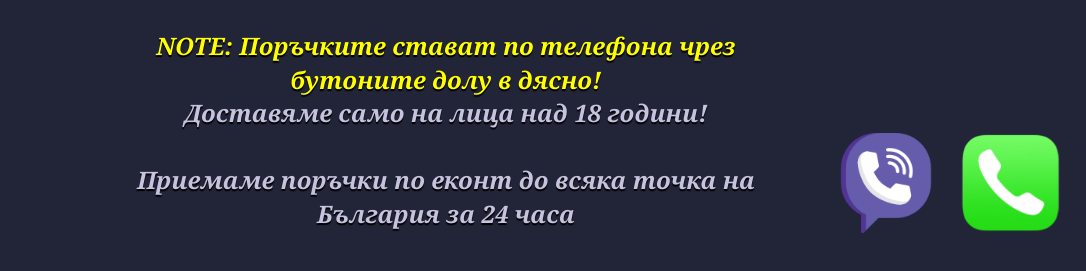
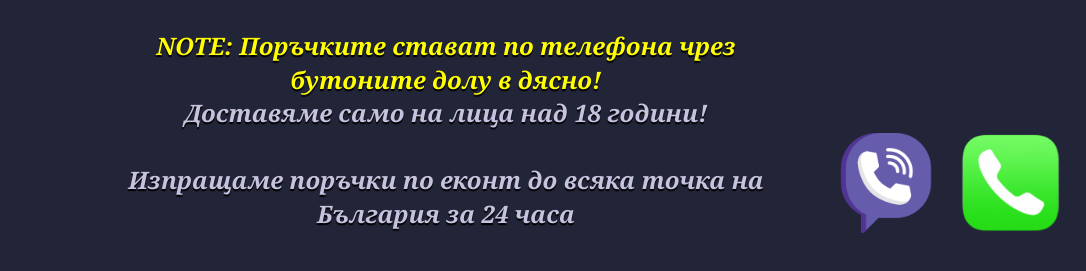
Before and after one commit to paradiseFuel/paradiseFuel, a plain HTML site: page index.html in a window 1280 px wide. Shown: the part 533-804 px from the top of the page, without its empty margins (194-1280 px from the left). Drawn offline with nearby package versions, Linux system fonts and the light colour scheme.

Commit message:
Edit: Small text change

```diff
--- a/index.html
+++ b/index.html
@@ -130,7 +130,7 @@
             Доставяме само на лица над 18 години!
             <br/>
             <br/>
-            Приемаме поръчки по еконт до всяка точка на България за 24 часа
+            Изпращаме поръчки по еконт до всяка точка на България за 24 часа
             <br/>
             <br/>
             <!--            Follow us on instagram-->
```
